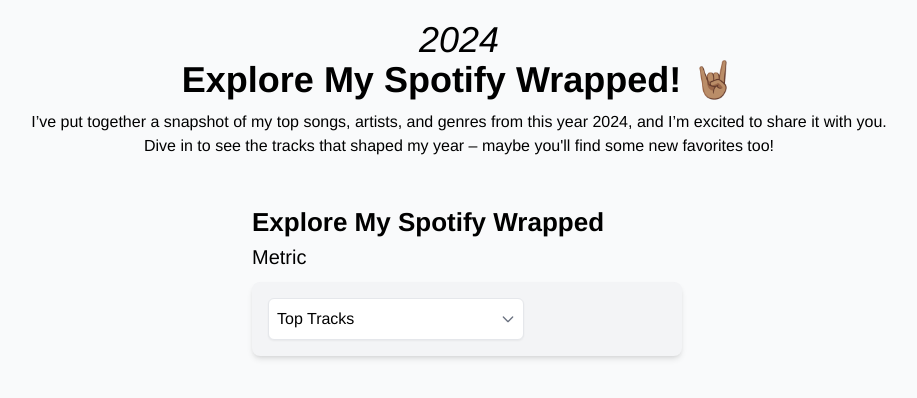
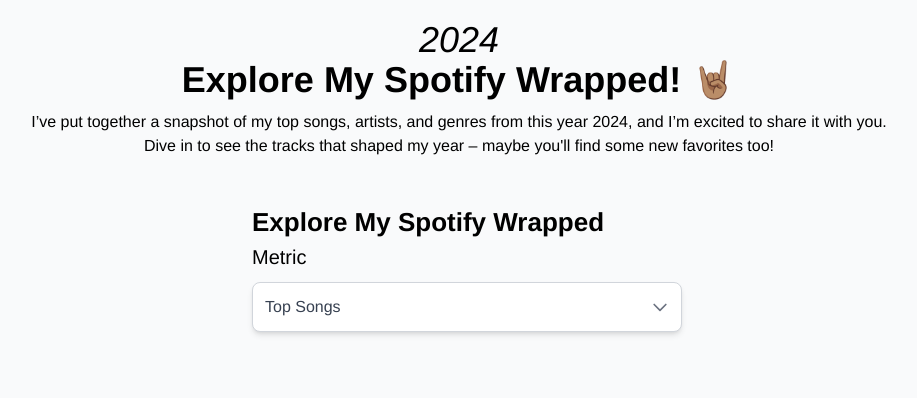
Before and after one commit to VahnisHappy/Explore-Spotify-Wrapped, a React (Create React App) app: page / in a window 1280 px wide. Shown: the top 398 px of the page, without its empty margins (181-1098 px from the left). Built offline with nearby package versions, Linux system fonts and the light colour scheme.

Commit message:
Edit: UI

```diff
--- a/src/components/Artist.tsx
+++ b/src/components/Artist.tsx
@@ -1,9 +1,22 @@
 export interface ArtistProps {
-    artists : string
+    artists : string,
+    image?: string
 }
 
-export default function Artist ({artists} : ArtistProps) {
+export default function Artist ({artists, image} : ArtistProps) {
     return(
-        <div className="text-gray-800 text-lg sm:text-xl font-semibold">{artists}</div>
+        <div className="p-4 border border-gray-300 rounded-lg shadow-md bg-white hover:shadow-lg transition-shadow w-full sm:w-[25rem] h-auto sm:h-[4rem] flex items-center mb-[5px]">
+            <div className="bg-blue-100 rounded-lg w-[3rem] h-[3rem] flex-shrink-0">
+            {image ? (
+                    <img src={image} alt={`${artists} album cover`} className="w-full h-full object-cover rounded-lg" />
+                ) : (
+                    <span className="flex items-center justify-center w-full h-full text-xs text-gray-500">No Image</span>
+                )}
+            </div>
+            <div className="ml-4 flex flex-col items-start justify-start">
+            <div className="text-gray-800 text-[16px] font-semibold">{artists}</div>
+            </div>
+        </div>
+
     )
 }
--- a/src/components/ArtistList.tsx
+++ b/src/components/ArtistList.tsx
@@ -1,6 +1,6 @@
 import { useContext, useEffect, useState } from "react"
 import { ArtistContext } from "./ArtistContext"
-import Artist,{ ArtistProps } from "./Artist"
+import Artist from "./Artist"
 
 
 export default function ArtistList() {
--- a/src/components/Control.tsx
+++ b/src/components/Control.tsx
@@ -8,41 +8,36 @@
 
 export default function Control ({selectedOption, handleChange}: ControlProps) {
     return (
-        <div className="flex justify-between p-4 bg-gray-100 rounded-lg shadow-md mb-6">
-            <div className="relative inline-block w-64">
+        <div className="flex justify-betwee">
+            <div className="relative inline-block w-[430px]">
     <select
         onChange={handleChange}
         value={selectedOption}
-                    className="bg-white p-2 border rounded-md shadow-sm w-full appearance-none focus:outline-none focus:ring-2 focus:ring-indigo-500"
+        className="bg-white p-3 border border-gray-300 rounded-lg shadow-md w-full appearance-none focus:outline-none focus:ring-2 focus:ring-indigo-500 text-gray-700 hover:bg-gray-100 cursor-pointer"
     >
-                    <option value="tracks">Top Tracks</option>
+        <option value="songs">Top Songs</option>
         <option value="artists">Top Artists</option>
         <option value="genres">Top Genres</option>
     </select>
-                <div className="absolute inset-y-0 right-0 flex items-center px-2 text-gray-500 pointer-events-none">
+    <div className="absolute top-1/2 right-3 transform -translate-y-1/2 flex items-center text-gray-500 pointer-events-none">
         <svg
             xmlns="http://www.w3.org/2000/svg"
-                        className="w-4 h-4"
+            className="w-5 h-5"
             fill="none"
             viewBox="0 0 24 24"
             stroke="currentColor"
             aria-hidden="true"
         >
             <path
-                            stroke-linecap="round"
-                            stroke-linejoin="round"
-                            stroke-width="2"
+                strokeLinecap="round"
+                strokeLinejoin="round"
+                strokeWidth="2"
                 d="M19 9l-7 7-7-7"
             />
         </svg>
     </div>
 </div>
-            {/* <button
-                onClick={() => setSortOrder(sortOrder === "ascending" ? "descending" : "ascending")}
-                className="px-6 py-2 bg-[#403d39] text-white font-semibold rounded-md shadow-md hover:bg-[#8b8c89] focus:outline-none"
-            >
-                {sortOrder}
-            </button> */}
+
         </div>
     )
 }
```
Lines whose indentation alone changed are shown as unchanged.
